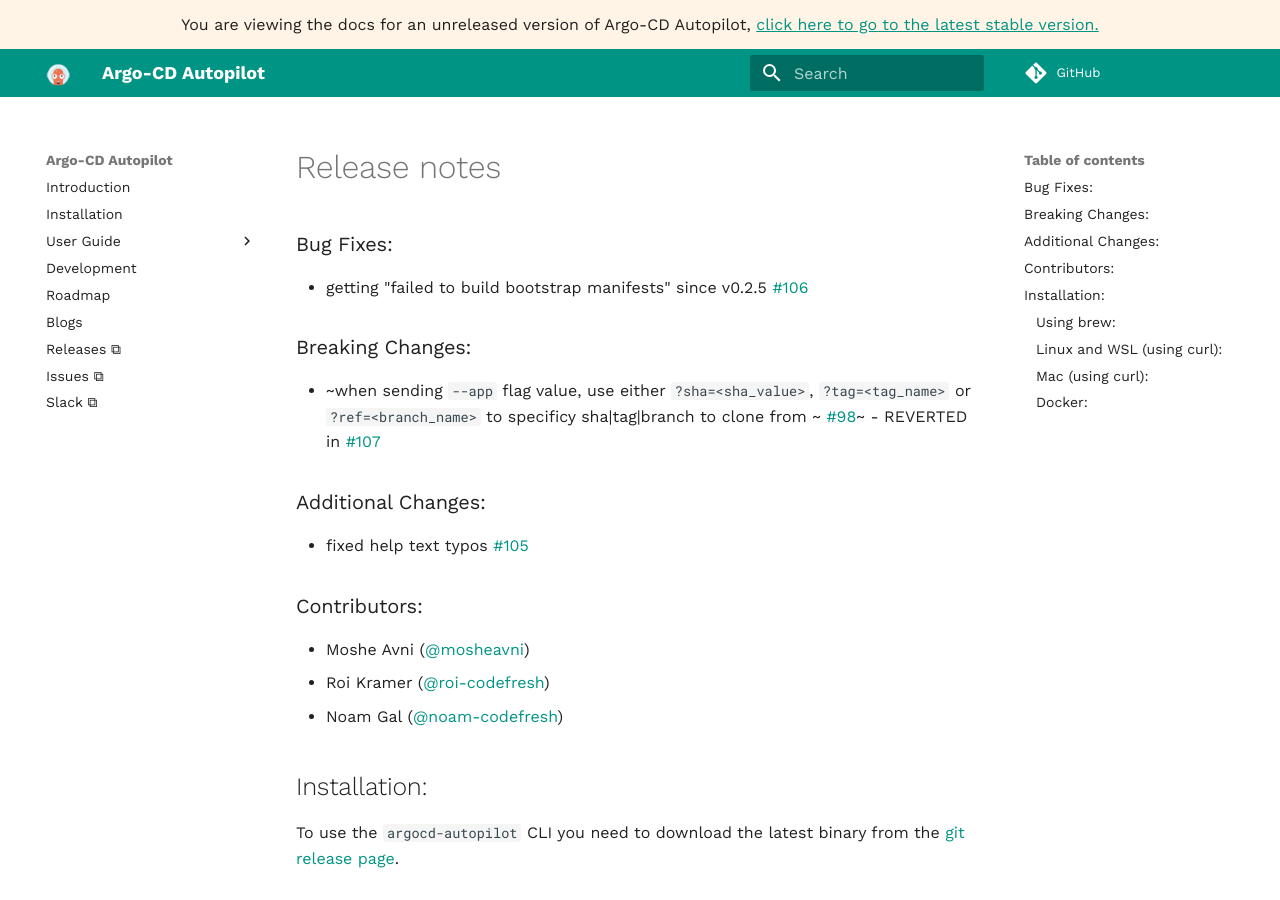
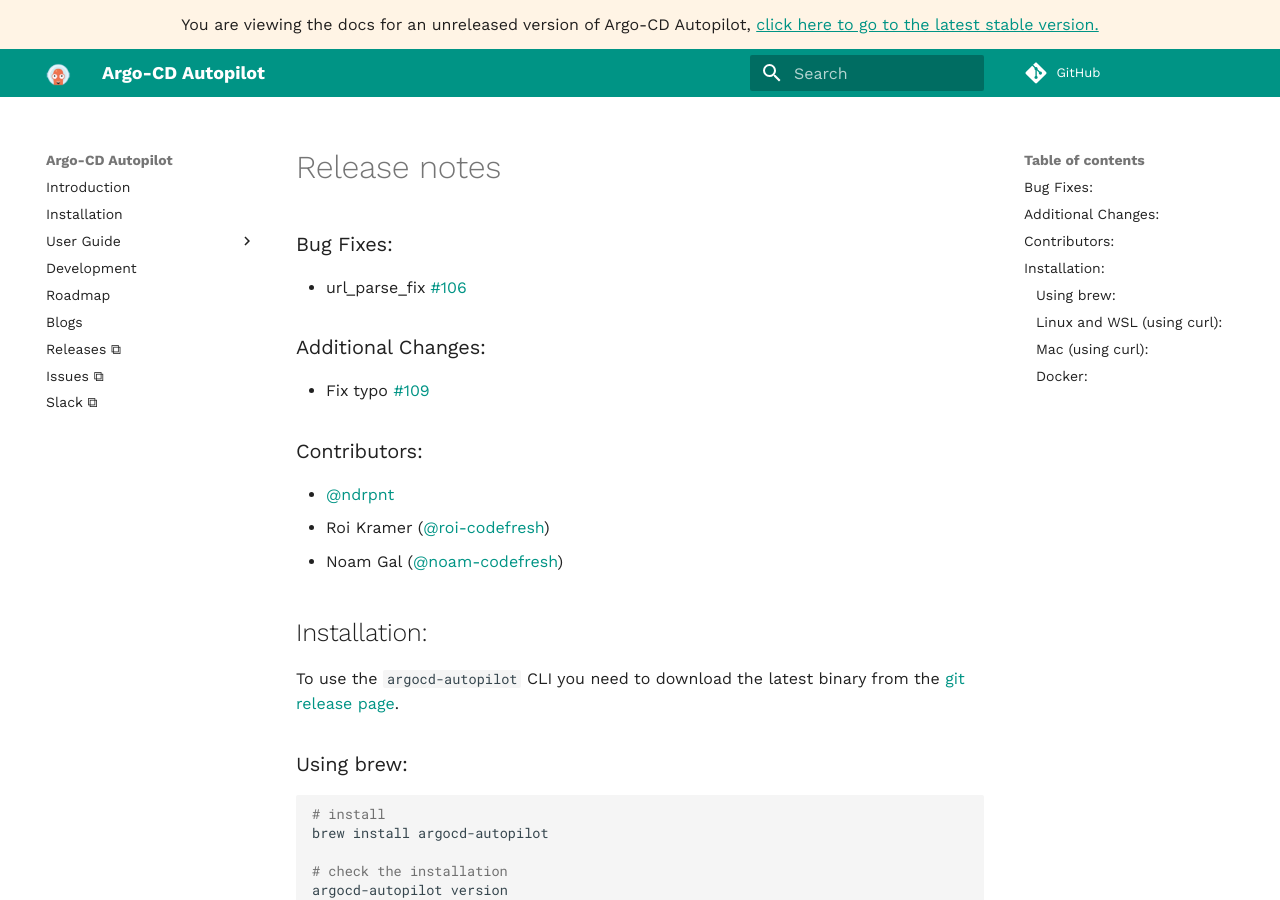
Before and after one commit to argoproj-labs/argocd-autopilot, an MkDocs documentation site: the page built from docs/releases/release_notes.md, in a window 1280 px wide and 900 px high. Built offline with MkDocs 1.6.1 and Material for MkDocs 9.7.7, drawn with Linux system fonts in a browser that asks for light colours; comment, search, counter and statistics services are not loaded.

Commit message:
v0.2.7 (#113)

```diff
--- a/docs/releases/release_notes.md
+++ b/docs/releases/release_notes.md
@@ -1,14 +1,11 @@
 ### Bug Fixes:
-* getting "failed to build bootstrap manifests" since v0.2.5 [#106](https://github.com/argoproj-labs/argocd-autopilot/issues/106)
-
-### Breaking Changes:
-* ~when sending `--app` flag value, use either `?sha=<sha_value>`, `?tag=<tag_name>` or `?ref=<branch_name>` to specificy sha|tag|branch to clone from ~ [#98](https://github.com/argoproj-labs/argocd-autopilot/pull/98)~ - REVERTED in [#107](https://github.com/argoproj-labs/argocd-autopilot/pull/107)
+* url_parse_fix [#106](https://github.com/argoproj-labs/argocd-autopilot/issues/106)
 
 ### Additional Changes:
-* fixed help text typos [#105](https://github.com/argoproj-labs/argocd-autopilot/pull/105)
+* Fix typo [#109](https://github.com/argoproj-labs/argocd-autopilot/pull/109)
 
 ### Contributors:
-- Moshe Avni ([@mosheavni](https://github.com/mosheavni))
+- [@ndrpnt](https://github.com/ndrpnt)
 - Roi Kramer ([@roi-codefresh](https://github.com/roi-codefresh))
 - Noam Gal ([@noam-codefresh](https://github.com/noam-codefresh))
 
```
Also changed, not shown: CHANGELOG.md (+8 -0 lines), 1 other file.
